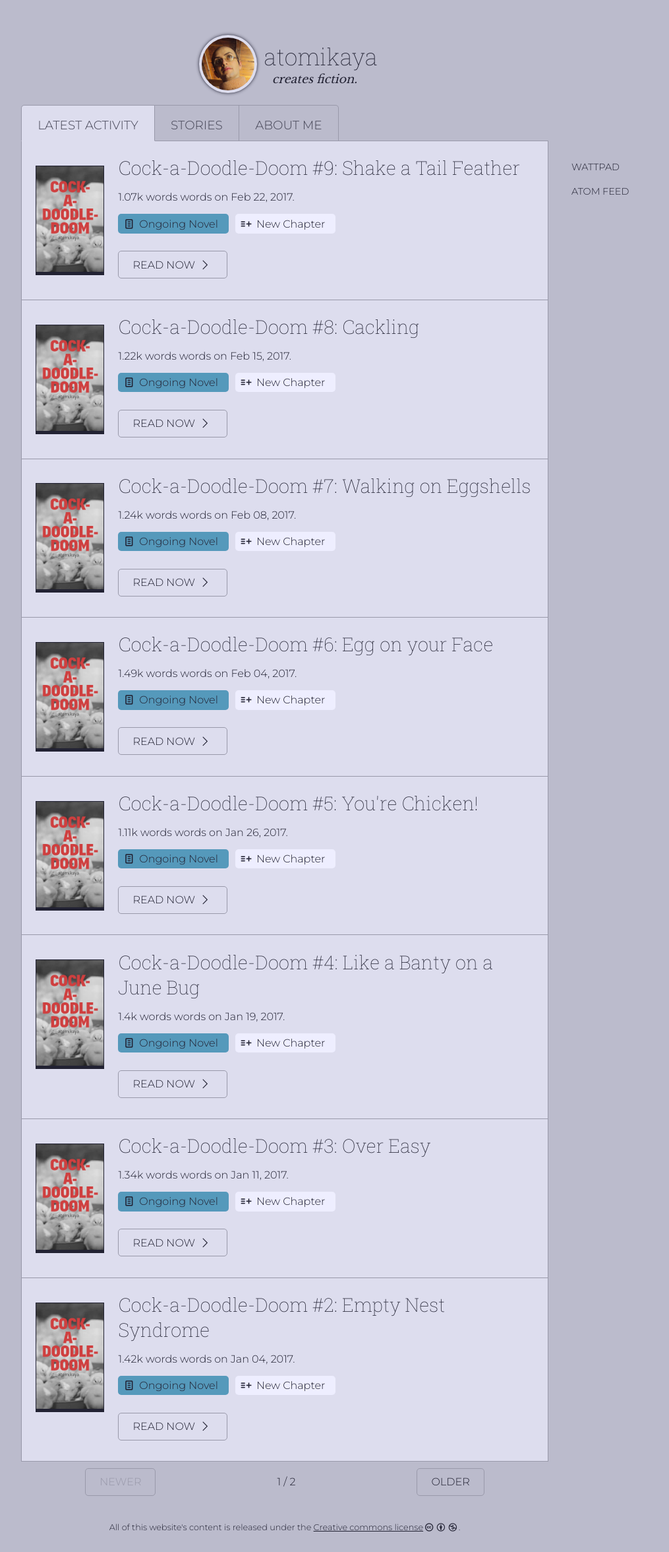
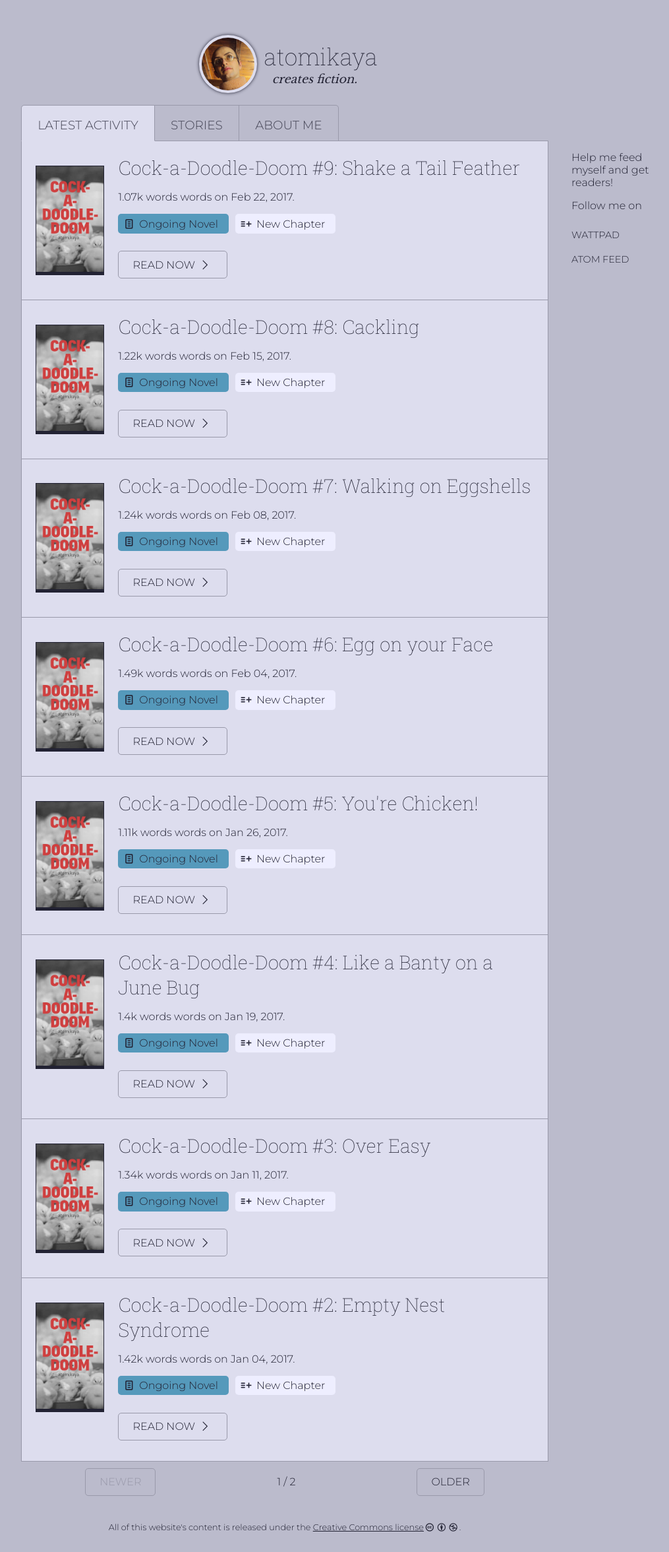
Before and after one commit to atomikaya/fiction, a Jekyll site: the page built from index.html, in a window 1280 px wide. Shown: the whole page at 66% size, without its empty margins (208-1223 px from the left). Built offline with Jekyll 4.4.1, drawn with Linux system fonts in a browser that asks for light colours; the list of posts is cut into pages by our own code.

Commit message:
corections on site presentation
added a message incentive to share and donate

```diff
--- a/_includes/follow-menu.html
+++ b/_includes/follow-menu.html
@@ -1,3 +1,5 @@
+<p>Help me feed myself and get readers!</p>
+<p>Follow me on</p>
 <menu class="follow__menu">{% for link in site.follow %}
   <a href="{{ link.url }}" class="follow__item">
     <span class="follow__label">{{ link.label }}</span>
--- a/_layouts/default.html
+++ b/_layouts/default.html
@@ -34,7 +34,7 @@
       {{ content }}
     </main>
     <div class="site__footer">
-      <p>All of this website's content is released under the <a href="https://creativecommons.org/licenses/by-nc/4.0/">Creative commons license<i class="icon-cc"></i><i class="icon-cc-by"></i><i class="icon-cc-nc"></i><i class="icon-sa"></i></a>.</p>
+      <p>All of this website's content is released under the <a href="https://creativecommons.org/licenses/by-nc/4.0/">Creative Commons license<i class="icon-cc"></i><i class="icon-cc-by"></i><i class="icon-cc-nc"></i><i class="icon-sa"></i></a>.</p>
     </div>
   </body>
 </html>
--- a/assets/theme.css
+++ b/assets/theme.css
@@ -68,8 +68,9 @@
 
 .follow__menu {
   display: flex;
+  flex-wrap: wrap;
   justify-content: space-around;
-  padding: 2ch 0;
+  padding: 0;
 }
   .follow__item {
     color: inherit;
@@ -82,9 +83,6 @@
     .follow__item:focus {
       outline: none;
       text-decoration: underline;
-    }
-    .follow__label {
-      display: none;
     }
 
 .tabs {
```
